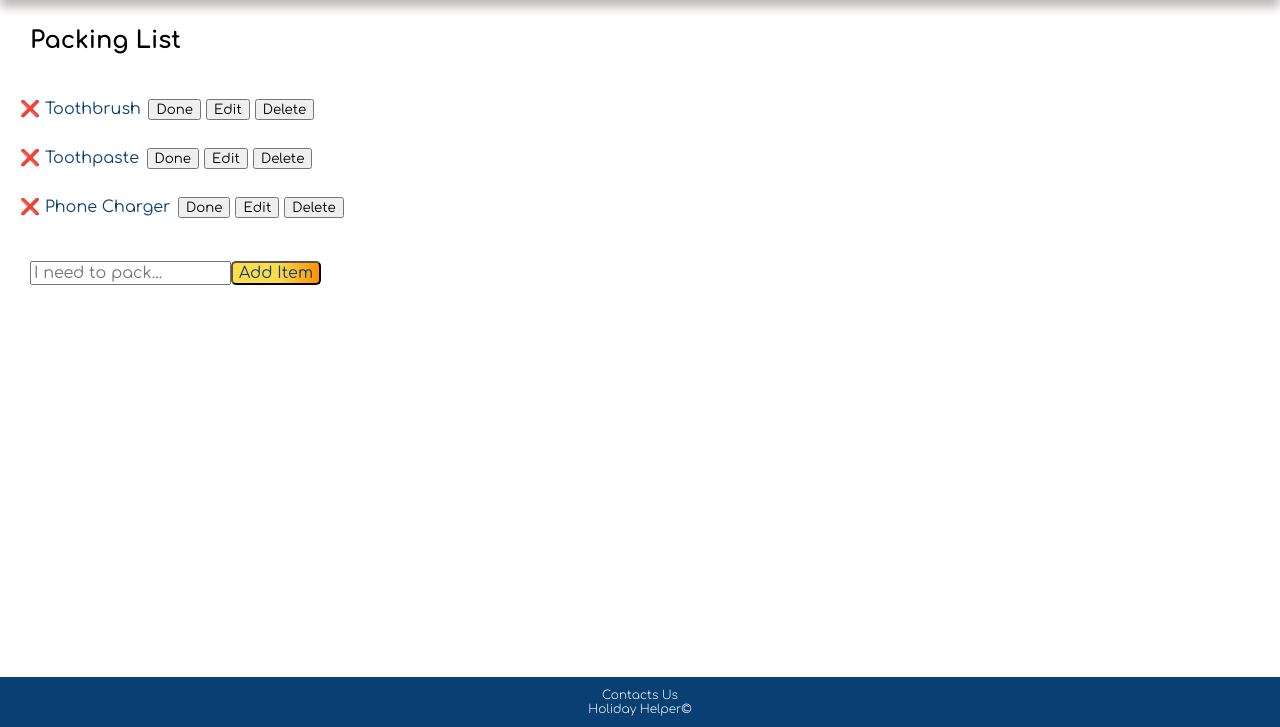
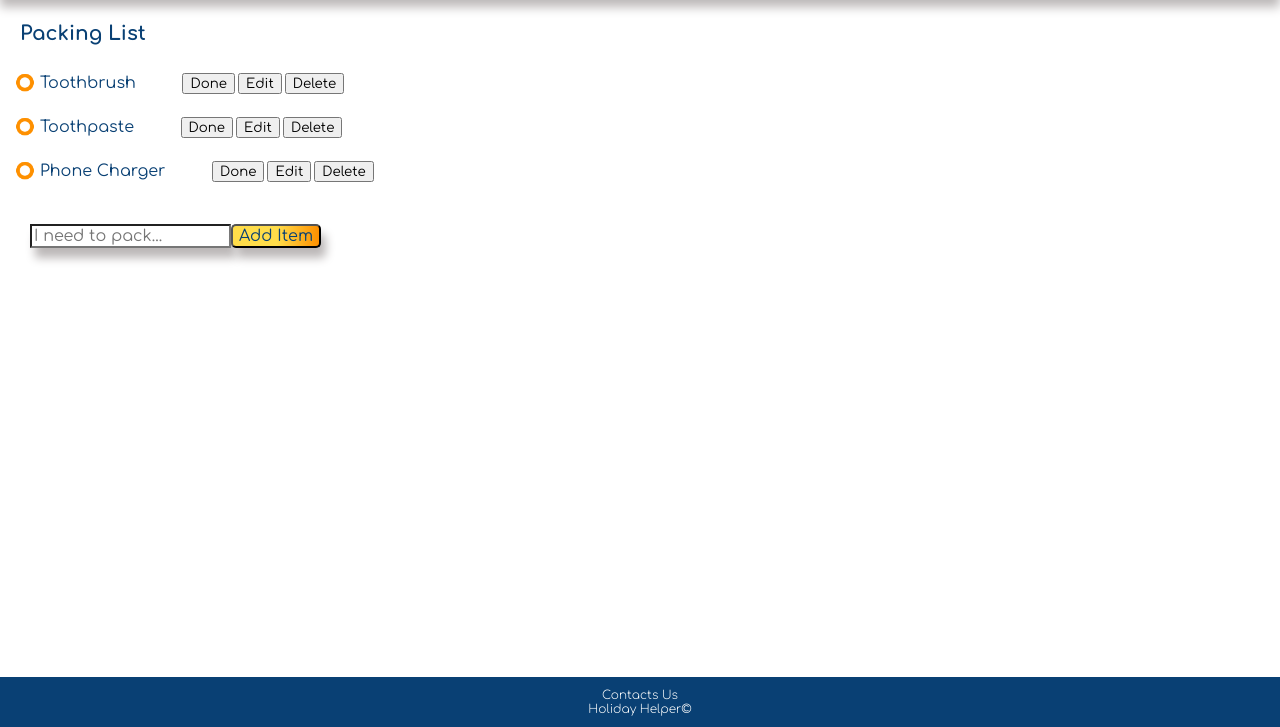
Before and after one commit to lalicia/holiday_helper_frontend, a React app: page /packing-list in a window 1280 px wide. Shown: the part 73-800 px from the top of the page. Built offline with nearby package versions, Linux system fonts and the light colour scheme.

Commit message:
finished off ccs on packing list/todo

```diff
--- a/src/Component/TodoList/Todo.css
+++ b/src/Component/TodoList/Todo.css
@@ -12,7 +12,7 @@ align-items: baseline;
 }
 
 .todo-title {
-margin: 5px;
+margin-right: 45px;
 color:var(--dark-blue)
 }
 
@@ -24,33 +24,33 @@ color:var(--dark-blue)
    margin:30px;
 }
 
-.title {
-    margin: 30px;
-}
-
 .add-todo-add{
     color:var(--dark-blue);
     font-family: 'Comfortaa';
     font-size: 16px;
     border-radius: 5px;
-    background-image: linear-gradient(to right,  #FFDD4A 51%, #FE9000 100%)
+    background-image: linear-gradient(to right,  #FFDD4A 51%, #FE9000 100%);
+    box-shadow: 5px 10px 10px #bcb8b8;
+
+}
+.add-todo-add:active {
+        transform: translateY(4px);
 }
 
-
 .toggle-button{
-margin: 2.5px;
+margin: 1.5px;
 font-family: 'Comfortaa';
 
 }
 
 .edit-button{
-    margin: 2.5px;
+    margin: 1.5px;
     font-family: 'Comfortaa';
 
 }
 
 .delete-button{
-    margin: 2.5px;
+    margin: 1.5px;
     font-family: 'Comfortaa';
 
 }
@@ -58,4 +58,10 @@ font-family: 'Comfortaa';
 .add-text{
     font: var(--dark-blue);
     outline: none;
+    box-shadow: 5px 10px 10px #bcb8b8;
 }
+
+.tick-cross{
+    color: transparent;
+    text-shadow: 0 0 0 #FE9000;
+}
--- a/src/Component/TodoList/Todo/TodoTitle.js
+++ b/src/Component/TodoList/Todo/TodoTitle.js
@@ -9,7 +9,7 @@ export function TodoTitle(props) {
 
   return (
     <div className="todo-title">
-      <span className="tick-cross">{isComplete ? `✔️` : `❌`}</span>
+      <span className="tick-cross">{isComplete ? `✔️` : `⭕`}</span>
       {isEditing ? (
         <input
           className="edit-todo-input"
--- a/src/Component/TodoList/TodoList.js
+++ b/src/Component/TodoList/TodoList.js
@@ -42,7 +42,7 @@ function TodoList() {
 
   return (
     <div className="todo-list">
-      <h2 className="title">Packing List</h2>
+      <h2 className="page-title">Packing List</h2>
       {todos.map((todo) => (
         <Todo
           key={todo.id}
```
